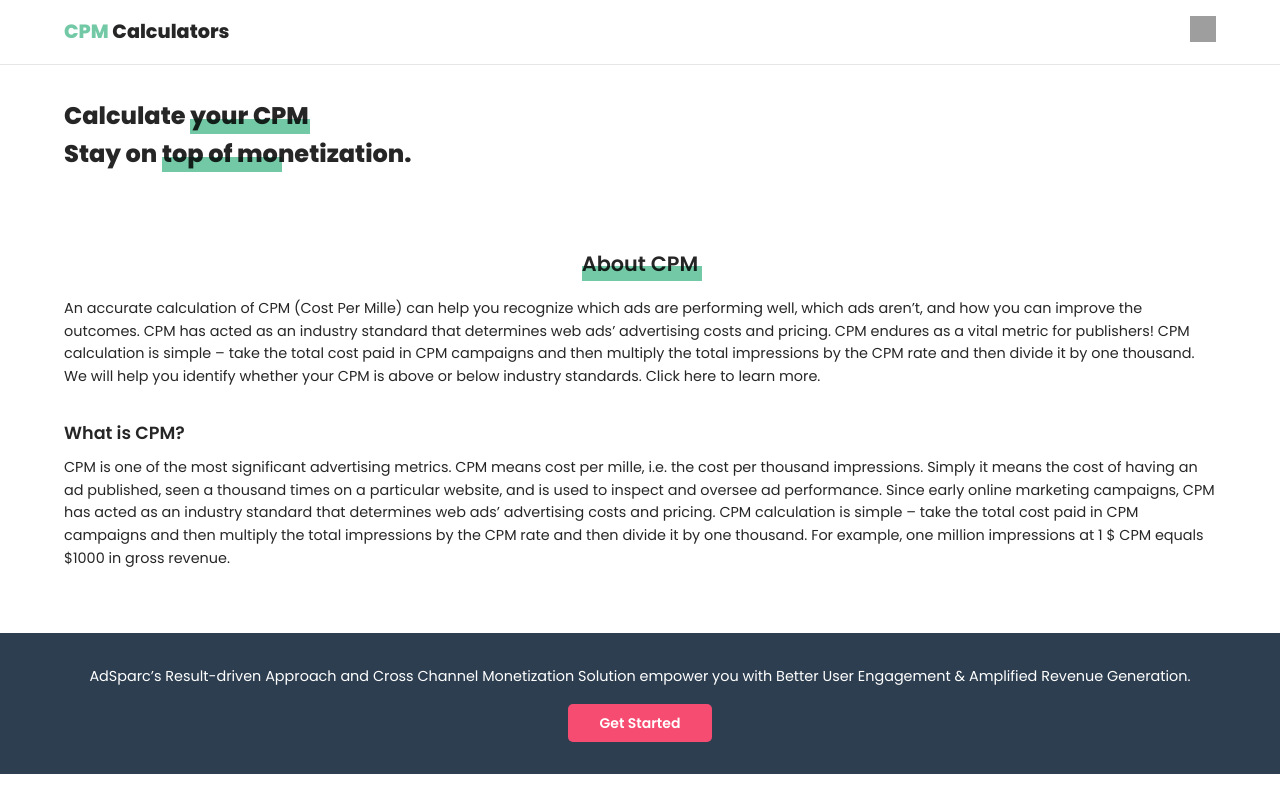
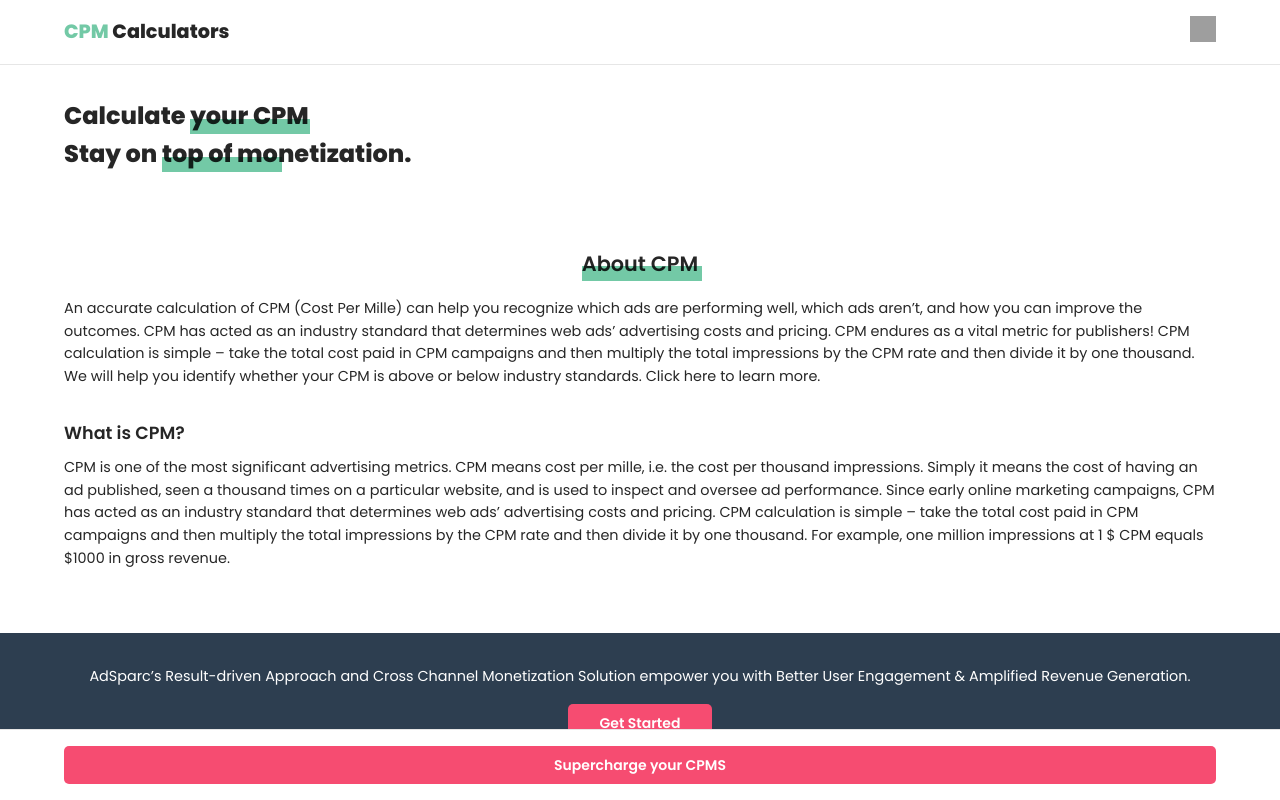
Before and after one commit to arvind-adsparc/cpmcalculators, a Next.js app: page / in a window 1280 px wide. Shown: the top 800 px of the page. Built offline with nearby package versions, Linux system fonts and the light colour scheme; grey boxes are pictures that could not be loaded.

Commit message:
bottom cta addition

```diff
--- /dev/null
+++ b/components/FloatingCTA/index.jsx
@@ -0,0 +1,14 @@
+import styles from "../../styles/FloatingCTA.module.scss";
+import Button from "../Button/button";
+
+const FloatingCTA = () => {
+  return (
+    <section className={styles.ctaContainer}>
+      <div className="container">
+        <Button text="Supercharge your CPMS" color="pink" />
+      </div>
+    </section>
+  );
+};
+
+export default FloatingCTA;
--- a/components/Layout/index.jsx
+++ b/components/Layout/index.jsx
@@ -1,3 +1,4 @@
+import FloatingCTA from "../FloatingCTA";
 import Footer from "../Footer/footer";
 import Header from "../Header/header";
 
@@ -9,6 +10,7 @@ const Layout = ({ children }) => {
       <section className="page-content">{children}</section>
 
       <Footer />
+      <FloatingCTA />
     </main>
   );
 };
--- /dev/null
+++ b/styles/FloatingCTA.module.scss
@@ -0,0 +1,18 @@
+@use "variables";
+
+.ctaContainer {
+  padding: 1rem 0;
+  border-top: 1px solid variables.$neutralGray;
+  position: sticky;
+  width: 100%;
+  bottom: 0;
+  right: 0;
+  background-color: variables.$neutralWhite;
+  z-index: 10;
+
+  button {
+    padding: 1rem 0;
+    width: 100%;
+    color: variables.$neutralWhite;
+  }
+}
```
